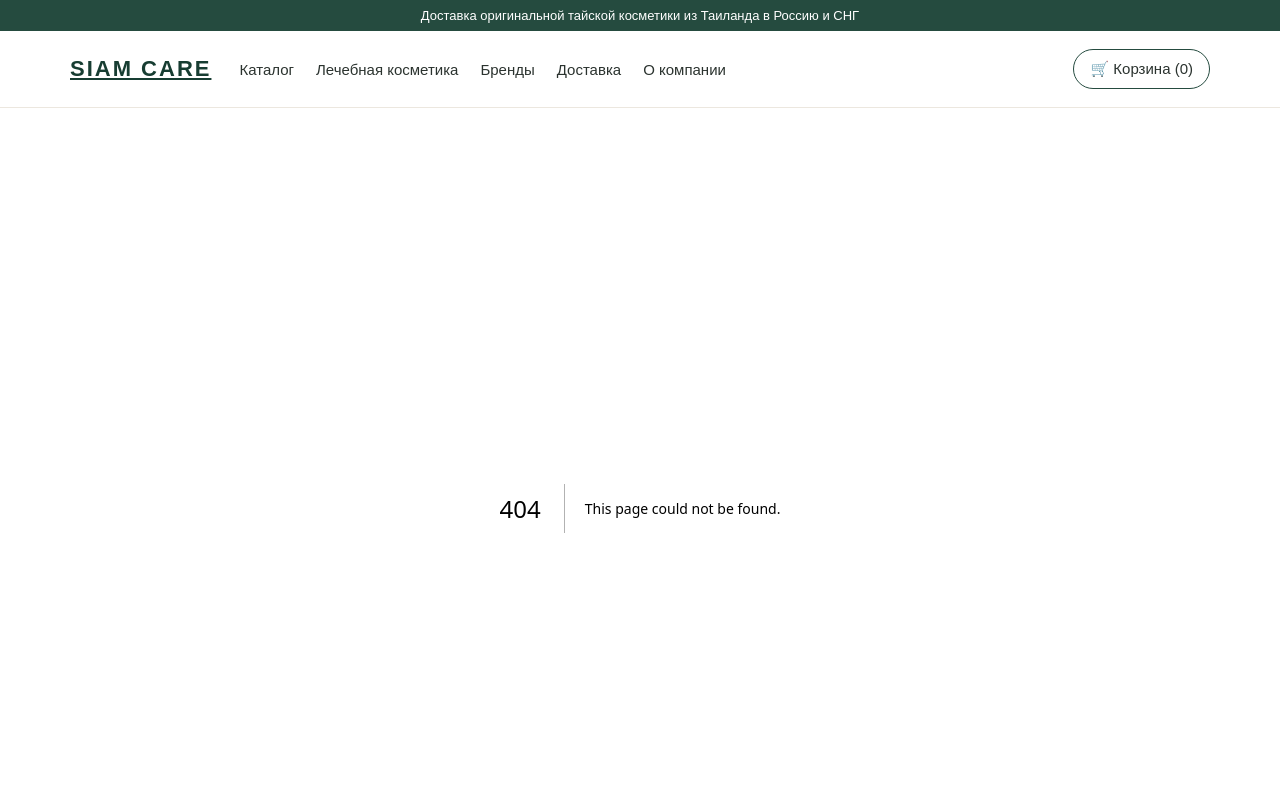
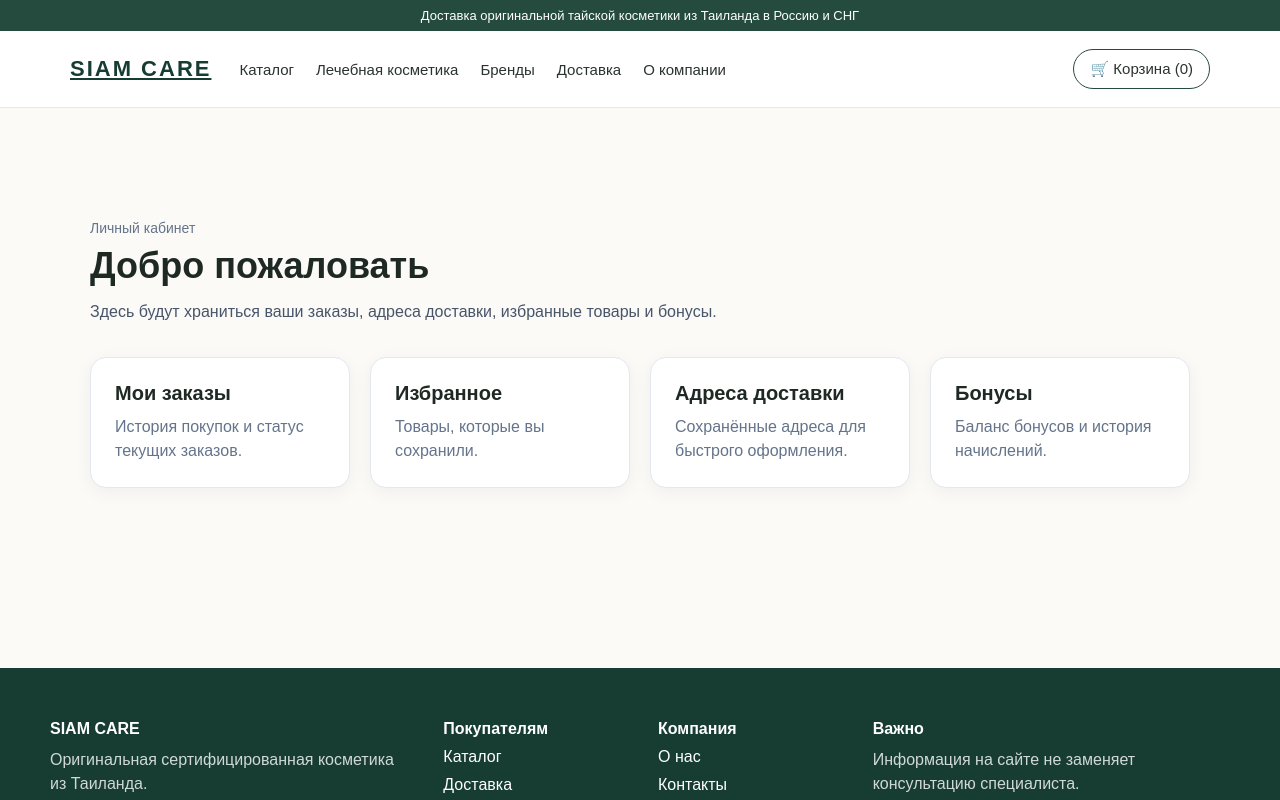
Before and after one commit to ballu129/thai-cosmetics-site, a Next.js app: page /account in a window 1280 px wide. Before the commit this address had no page. Shown: the top 800 px of the page. Built offline with nearby package versions, Linux system fonts and the light colour scheme.

Commit message:
Добавлены страницы аккаунта и подготовка авторизации

```diff
--- a/package.json
+++ b/package.json
@@ -12,6 +12,7 @@
     "@prisma/adapter-pg": "^7.8.0",
     "@prisma/client": "^7.8.0",
     "next": "16.2.10",
+    "next-auth": "^5.0.0-beta.32",
     "pg": "^8.22.0",
     "prisma": "^7.8.0",
     "react": "19.2.4",
--- /dev/null
+++ b/src/app/account/page.tsx
@@ -0,0 +1,142 @@
+import Link from "next/link";
+
+export const metadata = {
+  title: "Личный кабинет",
+  description: "Личный кабинет покупателя.",
+};
+
+export default function AccountPage() {
+  return (
+    <main className="container">
+      <section
+        style={{
+          padding: "48px 0 72px",
+        }}
+      >
+        <div
+          style={{
+            maxWidth: "1100px",
+            margin: "0 auto",
+          }}
+        >
+          <div
+            style={{
+              marginBottom: "32px",
+            }}
+          >
+            <p
+              style={{
+                margin: "0 0 8px",
+                fontSize: "14px",
+                color: "#64748b",
+              }}
+            >
+              Личный кабинет
+            </p>
+
+            <h1
+              style={{
+                margin: "0 0 12px",
+                fontSize: "36px",
+                lineHeight: 1.2,
+              }}
+            >
+              Добро пожаловать
+            </h1>
+
+            <p
+              style={{
+                margin: 0,
+                maxWidth: "650px",
+                color: "#475569",
+                lineHeight: 1.6,
+              }}
+            >
+              Здесь будут храниться ваши заказы, адреса доставки, избранные
+              товары и бонусы.
+            </p>
+          </div>
+
+          <div
+            style={{
+              display: "grid",
+              gridTemplateColumns: "repeat(auto-fit, minmax(230px, 1fr))",
+              gap: "20px",
+            }}
+          >
+            <AccountCard
+              title="Мои заказы"
+              description="История покупок и статус текущих заказов."
+              href="/account/orders"
+            />
+
+            <AccountCard
+              title="Избранное"
+              description="Товары, которые вы сохранили."
+              href="/account/favorites"
+            />
+
+            <AccountCard
+              title="Адреса доставки"
+              description="Сохранённые адреса для быстрого оформления."
+              href="/account/addresses"
+            />
+
+            <AccountCard
+              title="Бонусы"
+              description="Баланс бонусов и история начислений."
+              href="/account/bonuses"
+            />
+          </div>
+        </div>
+      </section>
+    </main>
+  );
+}
+
+type AccountCardProps = {
+  title: string;
+  description: string;
+  href: string;
+};
+
+function AccountCard({
+  title,
+  description,
+  href,
+}: AccountCardProps) {
+  return (
+    <Link
+      href={href}
+      style={{
+        display: "block",
+        padding: "24px",
+        border: "1px solid #e2e8f0",
+        borderRadius: "16px",
+        background: "#ffffff",
+        color: "inherit",
+        textDecoration: "none",
+        boxShadow: "0 4px 18px rgba(15, 23, 42, 0.05)",
+      }}
+    >
+      <h2
+        style={{
+          margin: "0 0 10px",
+          fontSize: "20px",
+        }}
+      >
+        {title}
+      </h2>
+
+      <p
+        style={{
+          margin: 0,
+          color: "#64748b",
+          lineHeight: 1.5,
+        }}
+      >
+        {description}
+      </p>
+    </Link>
+  );
+}
```
Also changed, not shown: src/app/login/forgot-password/page.tsx (added, +51 -0 lines), src/app/login/page.tsx (added, +57 -0 lines), src/app/login/register/page.tsx (added, +63 -0 lines), src/app/api/auth/[...nextauth]/route.ts (added), src/lib/auth.ts (added), 1 other file (tests, documents, lock files or other folders).
